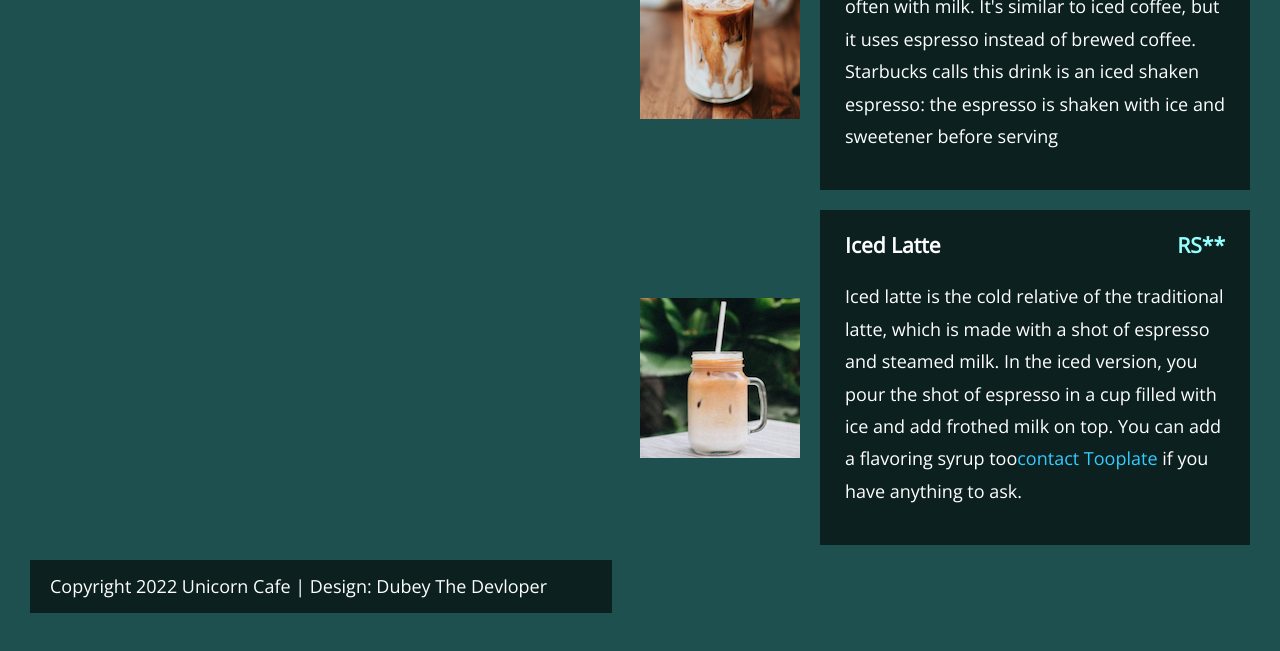
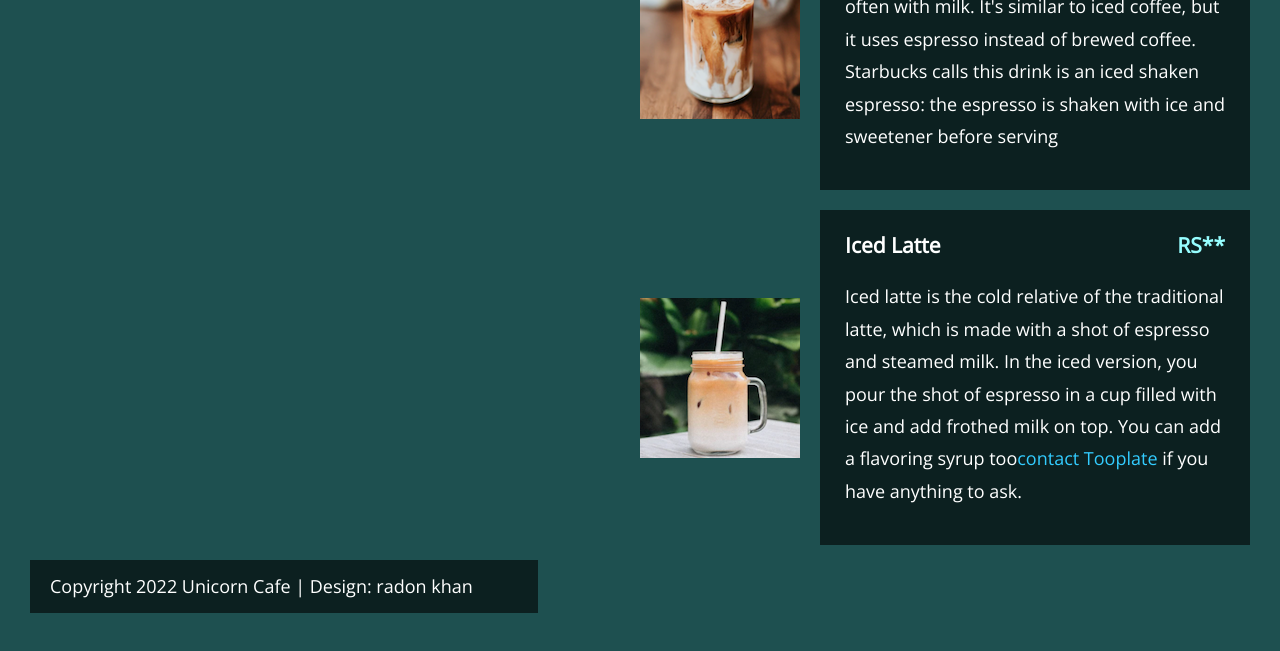
Before and after one commit to somu-ansari/unicorn-cafe.github.io, a plain HTML site: page index.html in a window 1280 px wide. Shown: the part 822-1473 px from the top of the page. Drawn offline with nearby package versions, Linux system fonts and the light colour scheme.

Commit message:
Update index.html

```diff
--- a/index.html
+++ b/index.html
@@ -284,7 +284,7 @@ lets start
     <footer class="tm-site-footer">
       <p class="tm-black-bg tm-footer-text">Copyright 2022 Unicorn Cafe
 
-      | Design: <a href="https://www.instagram.com/p/Cavw_wnJbpV/?utm_medium=copy_link" class="tm-footer-link" rel="sponsored" target="_parent"><a href="https://www.instagram.com/p/Cavw_wnJbpV/?utm_medium=copy_link"> </a>Dubey The Devloper</a></p>
+      | Design: <a href="https://www.instagram.com/p/Cavw_wnJbpV/?utm_medium=copy_link" class="tm-footer-link" rel="sponsored" target="_parent"><a href="https://www.instagram.com/p/Cavw_wnJbpV/?utm_medium=copy_link"> </a>radon khan </a></p>
     </footer>
   </div>
 
```
